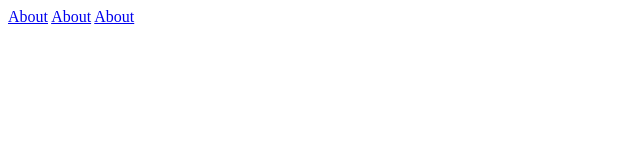
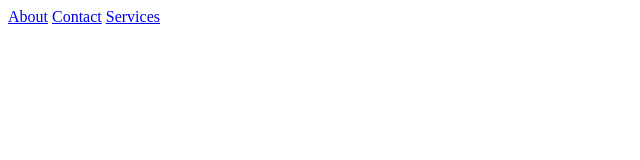
Before and after one commit to Wayne-Campbell/HikingHonchos, a plain HTML site: page index.html in a window 1280 px wide. Shown: the full height of the page, 0-640 px from the left. Drawn offline with Linux system fonts and the light colour scheme.

Commit message:
modified tags of links to other pages

```diff
--- a/index.html
+++ b/index.html
@@ -5,7 +5,7 @@
     <title>Hiking Honchos</title>
 </head>
 <a href="Structure/about.html">About</a>
-<a href="Structure/contact.html">About</a>
-<a href="Structure/services.html">About</a>
+<a href="Structure/contact.html">Contact</a>
+<a href="Structure/services.html">Services</a>
 
 </html>
```
